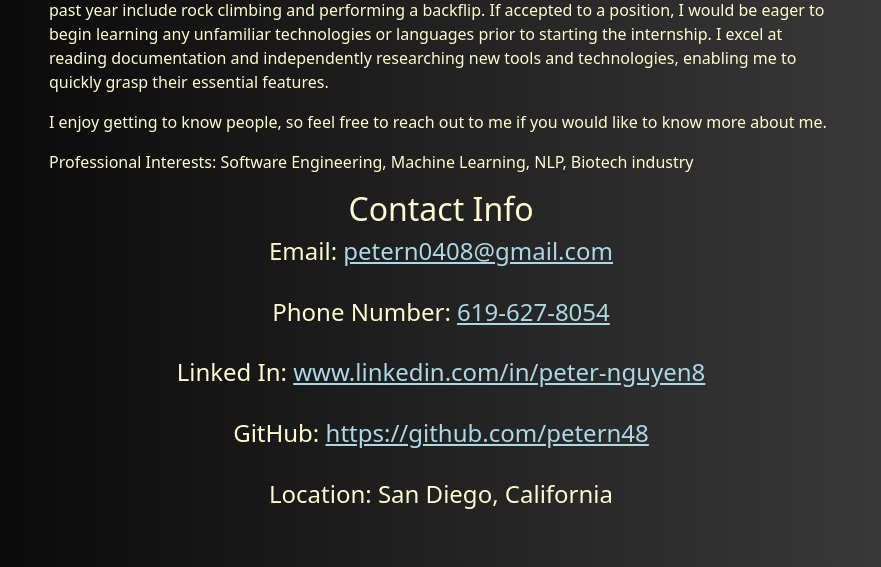
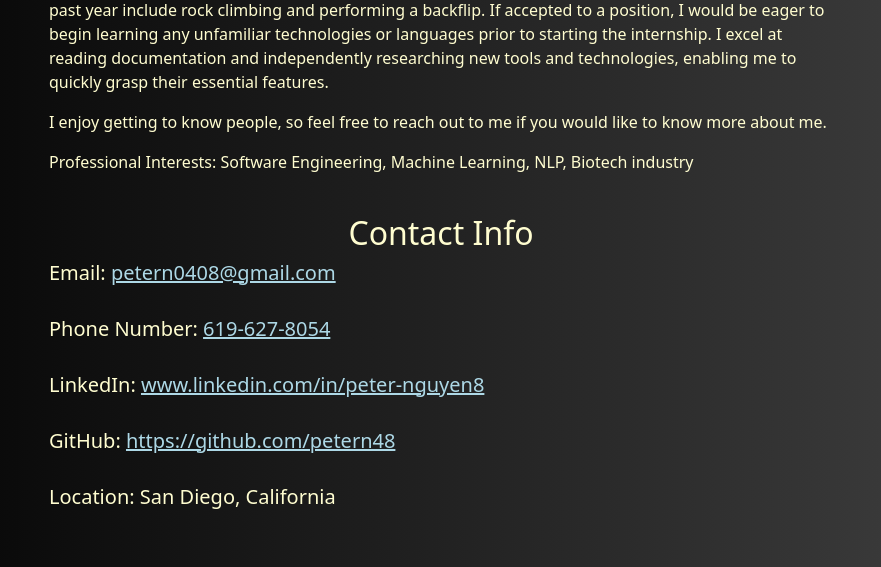
Before and after one commit to petern48/petern48-io, a Flask app: page /contact in a window 1280 px wide. Shown: the part 338-905 px from the top of the page, without its empty margins (199-1080 px from the left). Run offline with Flask 3, Linux system fonts and the light colour scheme.

Commit message:
Uncenter contact info in contact.html

```diff
--- a/templates/contact.html
+++ b/templates/contact.html
@@ -37,28 +37,27 @@
             <p>
             Professional Interests: Software Engineering, Machine Learning, NLP, Biotech industry
             </p>
-        </div>
-        <div class="center">
+
+            <br>
 
             <h2>Contact Info</h2>
-            <h4>Email:
+            <h5>Email:
                 <a href="mailto:petern0408@gmail.com" onclick="copyToClipboard('email')" id="email">petern0408@gmail.com</a>
-            </h4>
+            </h5>
             <br>
-            <h4>Phone Number:
+            <h5>Phone Number:
                 <a href="" onclick="copyToClipboard('phone')" id="phone">619-627-8054</a>
-            </h4>
+            </h5>
             <br>
-            <h4>Linked In:
+            <h5>LinkedIn:
                 <a href="https://www.linkedin.com/in/peter-nguyen8/" target="_blank" rel="noopener noreferrer">www.linkedin.com/in/peter-nguyen8</a>
-            </h4>
+            </h5>
             <br>
-            <h4>GitHub:
+            <h5>GitHub:
                 <a href="https://github.com/petern48" target="_blank" rel="noopener noreferrer">https://github.com/petern48</a>
-            </h4>
+            </h5>
             <br>
-            <h4>Location: San Diego, California</h3>
-        </div>
+            <h5>Location: San Diego, California</h5>
     </main>
 
 </div>
```
